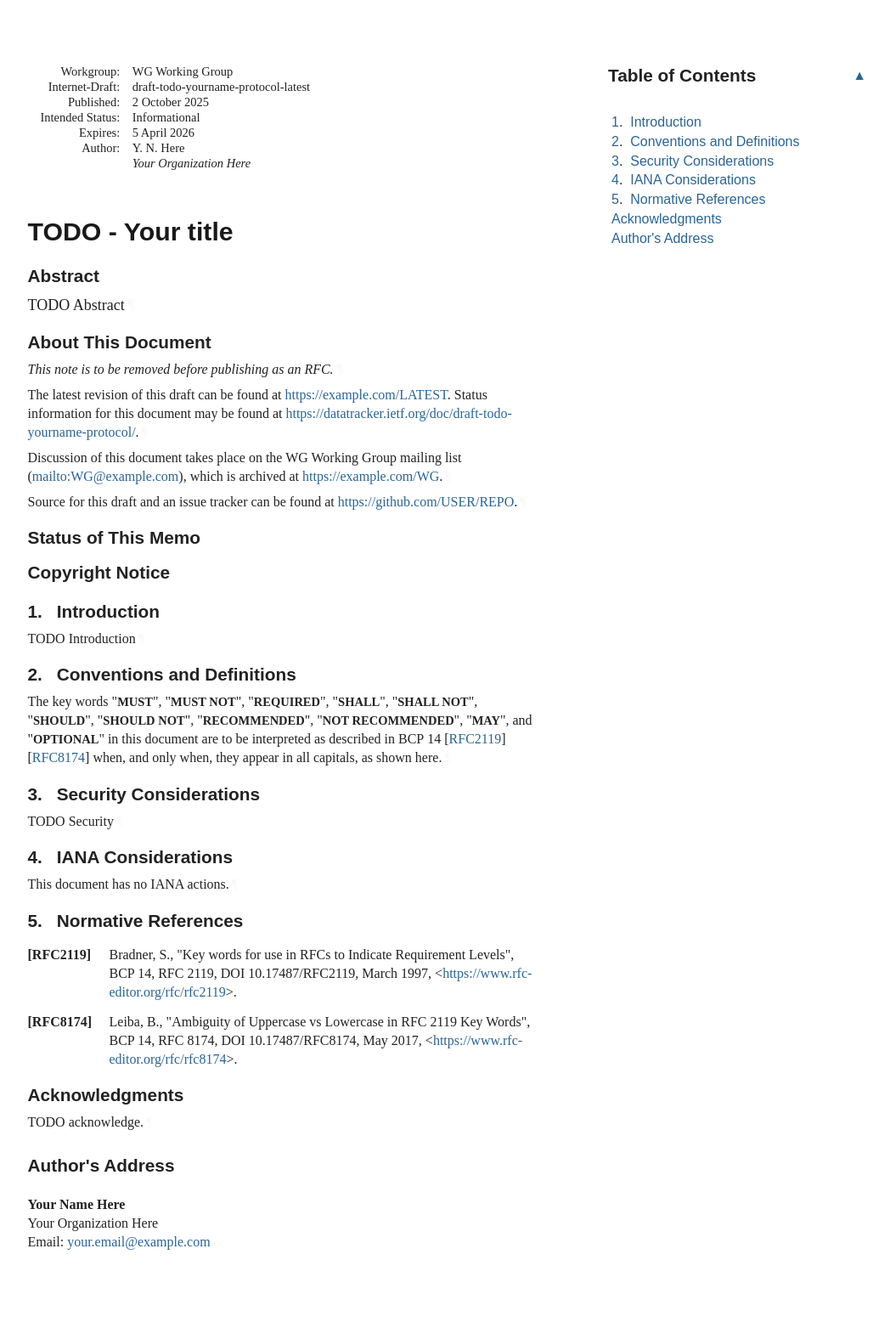
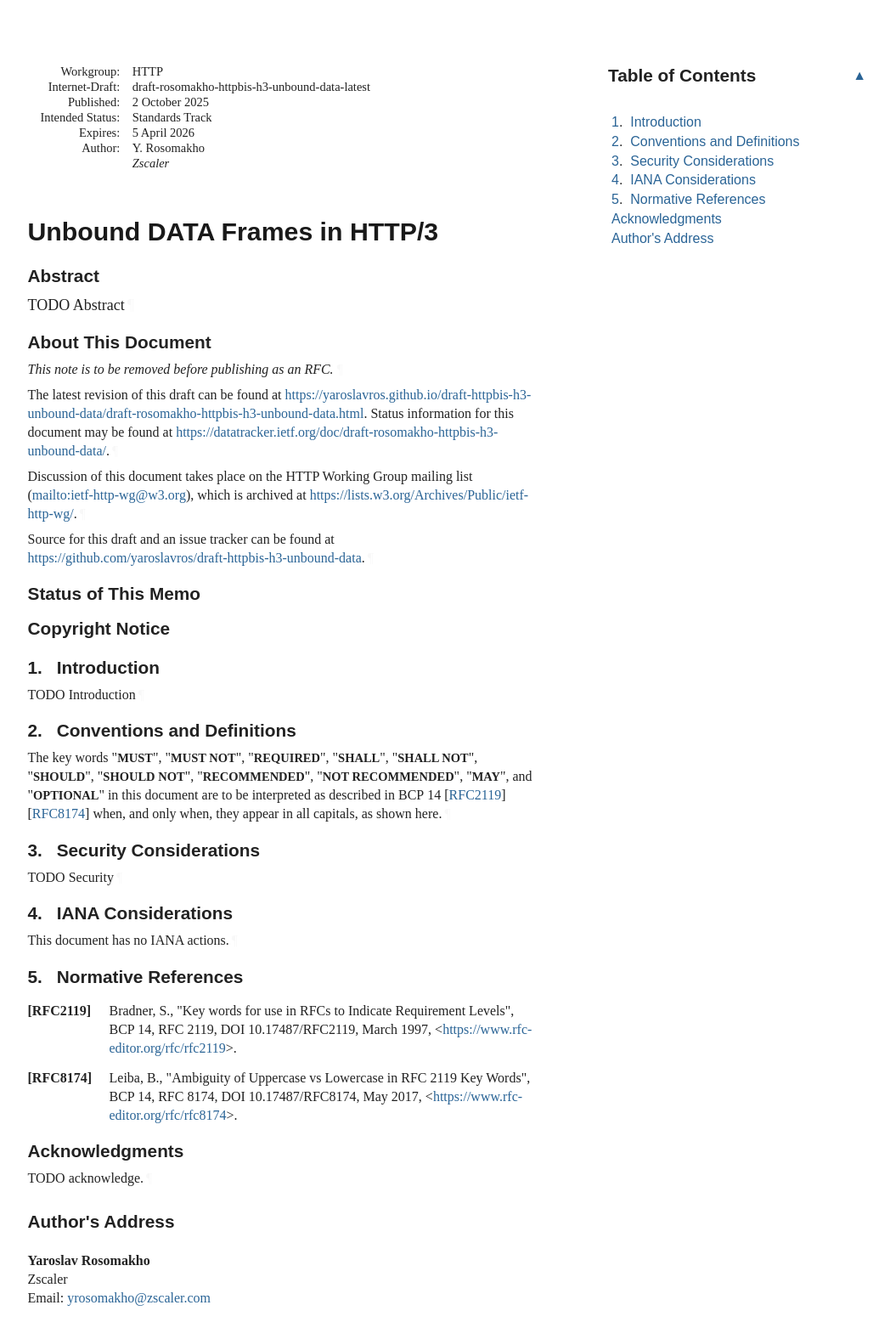
Before and after one commit to yaroslavros/draft-httpbis-h3-unbound-data, a plain HTML site: page draft-rosomakho-httpbis-h3-unbound-data.html in a window 1280 px wide. Shown: the whole page at 85% size, without its empty margins (92-1140 px from the left). Drawn offline with Linux system fonts and the light colour scheme; a web font is replaced by a local one.

Commit message:
Script updating gh-pages from 595a80d. [ci skip]

```diff
--- a/draft-todo-yourname-protocol.html
+++ b/draft-rosomakho-httpbis-h3-unbound-data.html
@@ -4,16 +4,16 @@
 <meta charset="utf-8">
 <meta content="Common,Latin" name="scripts">
 <meta content="initial-scale=1.0" name="viewport">
-<title>TODO - Your title</title>
-<meta content="Your Name Here" name="author">
+<title>Unbound DATA Frames in HTTP/3</title>
+<meta content="Yaroslav Rosomakho" name="author">
 <meta content="
        TODO Abstract
     " name="description">
 <meta content="xml2rfc 3.30.2" name="generator">
-<meta content="next generation" name="keyword">
-<meta content="unicorn" name="keyword">
-<meta content="sparkling distributed ledger" name="keyword">
-<meta content="draft-todo-yourname-protocol-latest" name="ietf.draft">
+<meta content="http" name="keyword">
+<meta content="data" name="keyword">
+<meta content="unbound" name="keyword">
+<meta content="draft-rosomakho-httpbis-h3-unbound-data-latest" name="ietf.draft">
 <!-- Generator version information:
   xml2rfc 3.30.2
     Python 3.12.11
@@ -29,7 +29,7 @@
     setuptools 80.9.0
     wcwidth 0.2.13
 -->
-<link href="draft-todo-yourname-protocol.xml" rel="alternate" type="application/rfc+xml">
+<link href="draft-rosomakho-httpbis-h3-unbound-data.xml" rel="alternate" type="application/rfc+xml">
 <link href="#copyright" rel="license">
 <style type="text/css">@font-face {
   font-family: 'Lora';
@@ -1045,11 +1045,11 @@ svg :is([fill="white"], [fill^="#fff"]) {
 <table class="ears">
 <thead><tr>
 <td class="left">Internet-Draft</td>
-<td class="center">TODO - Abbreviation</td>
+<td class="center">Unbound DATA Frames in HTTP/3</td>
 <td class="right">October 2025</td>
 </tr></thead>
 <tfoot><tr>
-<td class="left">Here</td>
+<td class="left">Rosomakho</td>
 <td class="center">Expires 5 April 2026</td>
 <td class="right">[Page]</td>
 </tr></tfoot>
@@ -1058,27 +1058,27 @@ svg :is([fill="white"], [fill^="#fff"]) {
 <div id="internal-metadata" class="document-information">
 <dl id="identifiers">
 <dt class="label-workgroup">Workgroup:</dt>
-<dd class="workgroup">WG Working Group</dd>
+<dd class="workgroup">HTTP</dd>
 <dt class="label-internet-draft">Internet-Draft:</dt>
-<dd class="internet-draft">draft-todo-yourname-protocol-latest</dd>
+<dd class="internet-draft">draft-rosomakho-httpbis-h3-unbound-data-latest</dd>
 <dt class="label-published">Published:</dt>
 <dd class="published">
 <time datetime="2025-10-02" class="published">2 October 2025</time>
     </dd>
 <dt class="label-intended-status">Intended Status:</dt>
-<dd class="intended-status">Informational</dd>
+<dd class="intended-status">Standards Track</dd>
 <dt class="label-expires">Expires:</dt>
 <dd class="expires"><time datetime="2026-04-05">5 April 2026</time></dd>
 <dt class="label-authors">Author:</dt>
 <dd class="authors">
 <div class="author">
-      <div class="author-name">Y. N. Here</div>
-<div class="org">Your Organization Here</div>
+      <div class="author-name">Y. Rosomakho</div>
+<div class="org">Zscaler</div>
 </div>
 </dd>
 </dl>
 </div>
-<h1 id="title">TODO - Your title</h1>
+<h1 id="title">Unbound DATA Frames in HTTP/3</h1>
 <section id="section-abstract">
       <h2 id="abstract"><a href="#abstract" class="selfRef">Abstract</a></h2>
 <p id="section-abstract-1">TODO Abstract<a href="#section-abstract-1" class="pilcrow">¶</a></p>
@@ -1089,14 +1089,14 @@ svg :is([fill="white"], [fill^="#fff"]) {
       </h2>
 <p id="section-note.1-1">This note is to be removed before publishing as an RFC.<a href="#section-note.1-1" class="pilcrow">¶</a></p>
 <p id="section-note.1-2">
-        The latest revision of this draft can be found at <span><a href="https://example.com/LATEST">https://example.com/LATEST</a></span>.
-        Status information for this document may be found at <span><a href="https://datatracker.ietf.org/doc/draft-todo-yourname-protocol/">https://datatracker.ietf.org/doc/draft-todo-yourname-protocol/</a></span>.<a href="#section-note.1-2" class="pilcrow">¶</a></p>
+        The latest revision of this draft can be found at <span><a href="https://yaroslavros.github.io/draft-httpbis-h3-unbound-data/draft-rosomakho-httpbis-h3-unbound-data.html">https://yaroslavros.github.io/draft-httpbis-h3-unbound-data/draft-rosomakho-httpbis-h3-unbound-data.html</a></span>.
+        Status information for this document may be found at <span><a href="https://datatracker.ietf.org/doc/draft-rosomakho-httpbis-h3-unbound-data/">https://datatracker.ietf.org/doc/draft-rosomakho-httpbis-h3-unbound-data/</a></span>.<a href="#section-note.1-2" class="pilcrow">¶</a></p>
 <p id="section-note.1-3">
         Discussion of this document takes place on the
-        WG Working Group mailing list (<span><a href="mailto:WG@example.com">mailto:WG@example.com</a></span>),
-        which is archived at <span><a href="https://example.com/WG">https://example.com/WG</a></span>.<a href="#section-note.1-3" class="pilcrow">¶</a></p>
+        HTTP Working Group mailing list (<span><a href="mailto:ietf-http-wg@w3.org">mailto:ietf-http-wg@w3.org</a></span>),
+        which is archived at <span><a href="https://lists.w3.org/Archives/Public/ietf-http-wg/">https://lists.w3.org/Archives/Public/ietf-http-wg/</a></span>.<a href="#section-note.1-3" class="pilcrow">¶</a></p>
 <p id="section-note.1-4">Source for this draft and an issue tracker can be found at
-        <span><a href="https://github.com/USER/REPO">https://github.com/USER/REPO</a></span>.<a href="#section-note.1-4" class="pilcrow">¶</a></p>
+        <span><a href="https://github.com/yaroslavros/draft-httpbis-h3-unbound-data">https://github.com/yaroslavros/draft-httpbis-h3-unbound-data</a></span>.<a href="#section-note.1-4" class="pilcrow">¶</a></p>
 </section>
 <div id="status-of-memo">
 <section id="section-boilerplate.1">
@@ -1237,11 +1237,11 @@ appear in all capitals, as shown here.<a href="#section-2-1" class="pilcrow">¶<
 <a href="#name-authors-address" class="section-name selfRef">Author's Address</a>
       </h2>
 <address class="vcard">
-        <div dir="auto" class="left"><span class="fn nameRole">Your Name Here</span></div>
-<div dir="auto" class="left"><span class="org">Your Organization Here</span></div>
+        <div dir="auto" class="left"><span class="fn nameRole">Yaroslav Rosomakho</span></div>
+<div dir="auto" class="left"><span class="org">Zscaler</span></div>
 <div class="email">
 <span>Email:</span>
-<a href="mailto:your.email@example.com" class="email">your.email@example.com</a>
+<a href="mailto:yrosomakho@zscaler.com" class="email">yrosomakho@zscaler.com</a>
 </div>
 </address>
 </section>
```
Also changed, not shown: draft-rosomakho-httpbis-h3-unbound-data.txt (renamed from draft-todo-yourname-protocol.txt, +16 -15 lines), index.html (+4 -4 lines).
